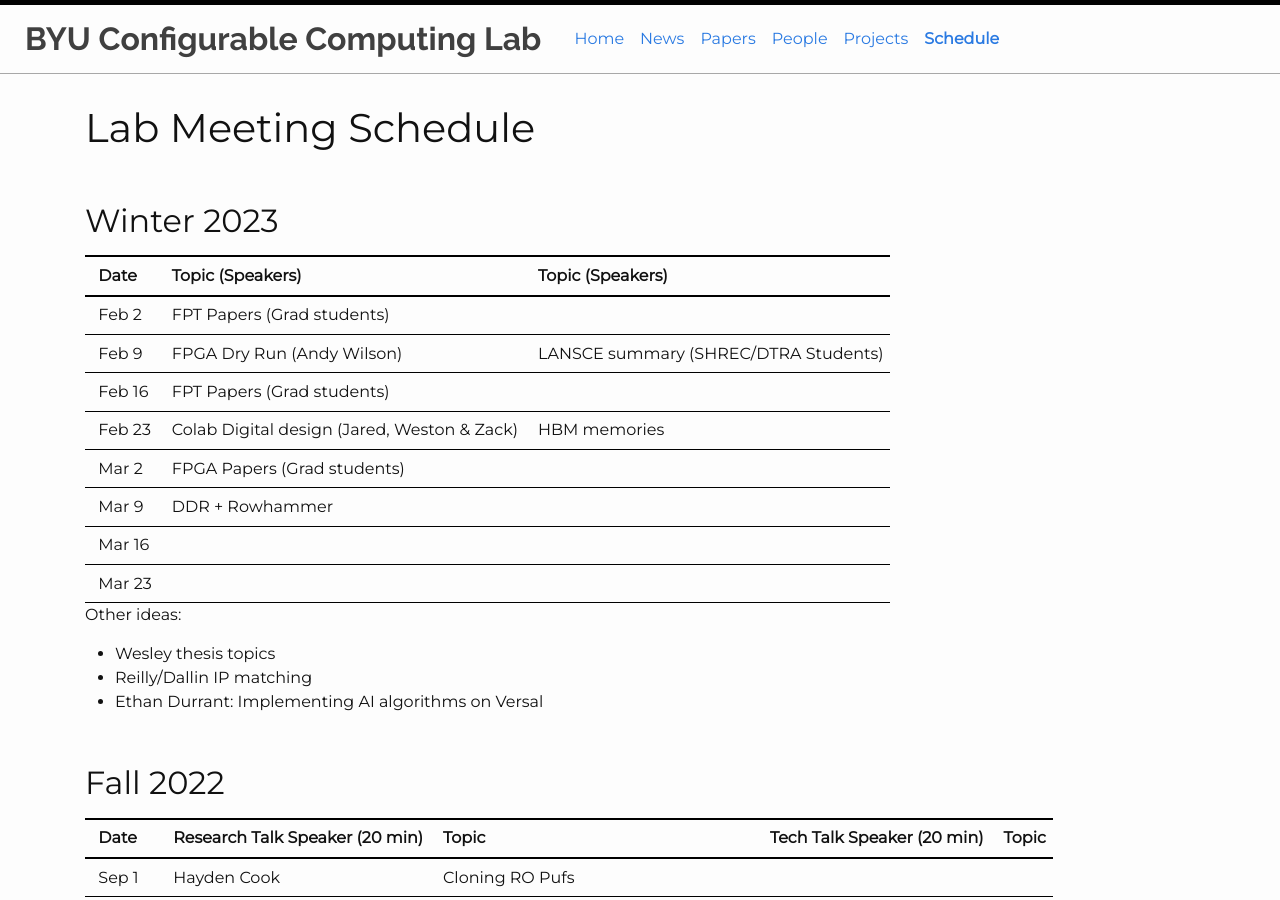
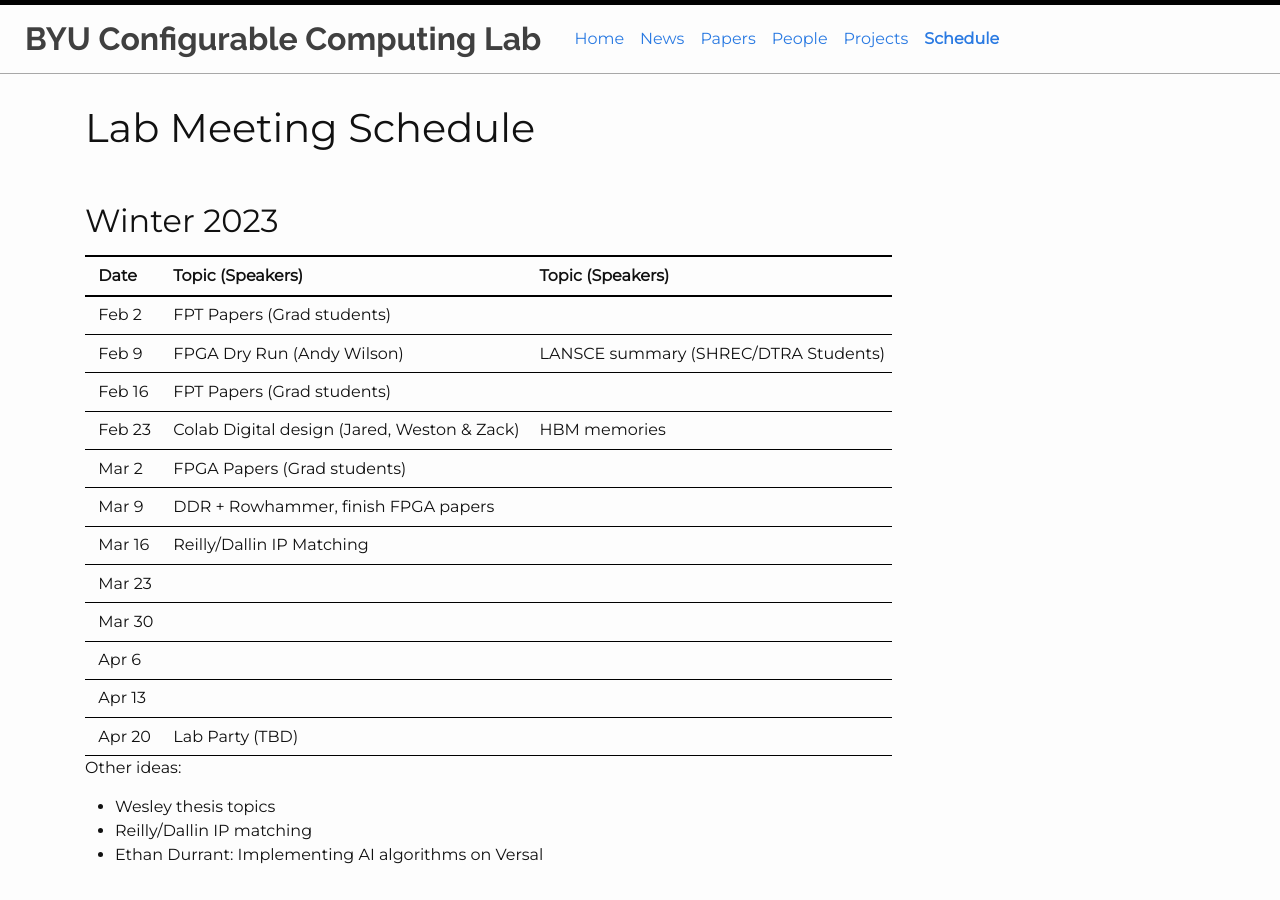
Before and after one commit to byuccl/byuccl.github.io, a Jekyll site: the page built from pages/schedule.md, in a window 1280 px wide and 900 px high. Built offline with Jekyll 4.4.1, drawn with Linux system fonts in a browser that asks for light colours; nearby versions of some CDN libraries.

Commit message:
Update schedule.md

```diff
--- a/pages/schedule.md
+++ b/pages/schedule.md
@@ -15,10 +15,13 @@ title: Schedule
 |Feb 16     | FPT Papers (Grad students)                    |
 |Feb 23     | Colab Digital design (Jared, Weston & Zack)   | HBM memories
 |Mar 2      | FPGA Papers (Grad students)
-|Mar 9      | DDR + Rowhammer
-|Mar 16     |
+|Mar 9      | DDR + Rowhammer, finish FPGA papers
+|Mar 16     | Reilly/Dallin IP Matching
 |Mar 23     |
-
+|Mar 30     |
+|Apr 6      |
+|Apr 13     |
+|Apr 20     | Lab Party (TBD)
 
 Other ideas:
 * Wesley thesis topics
```
